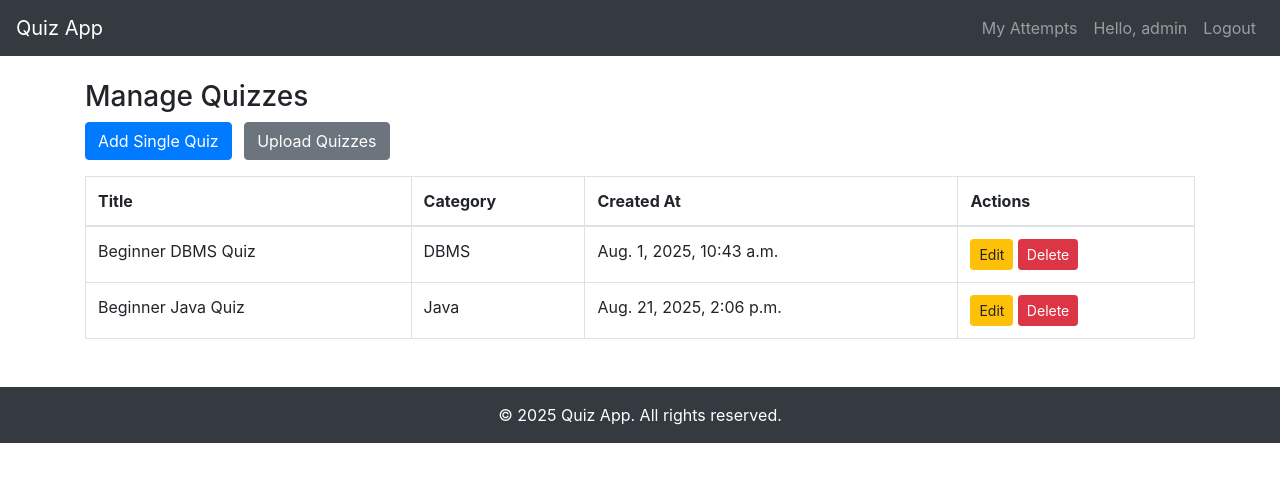
After one commit to Shinxhan/quiz-app, a Django app: page /admin_manage_quizzes/ in a window 1280 px wide. The commit adds this page. Shown: the top 482 px of the page. Run offline with Django 5.2, Linux system fonts and the light colour scheme; a user stored in the database is signed in; data comes from the database, SQL or seed files in the repository; both versions use the stored data as it was after the commit; some libraries are stand-ins or nearby versions.

Commit message:
quiz management added

```diff
--- a/core/views.py
+++ b/core/views.py
@@ -19,6 +19,73 @@ from django.shortcuts import render, redirect, get_object_or_404
 from django.contrib import messages
 import csv
 from io import TextIOWrapper
+
+@staff_member_required
+def admin_manage_quizzes(request):
+    quizzes = Quiz.objects.all()
+    return render(request, 'core/admin_quizzes.html', {'quizzes': quizzes})
+
+@staff_member_required
+def admin_add_quiz(request):
+    categories = Category.objects.all()
+    if request.method == 'POST':
+        title = request.POST.get('title')
+        category_id = request.POST.get('category')
+        category = Category.objects.get(id=category_id)
+        if Quiz.objects.filter(title=title, category=category).exists():
+            messages.error(request, "Quiz already exists.")
+        else:
+            Quiz.objects.create(title=title, category=category)
+            messages.success(request, "Quiz created successfully.")
+        return redirect('admin_manage_quizzes')
+    return render(request, 'core/admin_add_quiz.html', {'categories':categories})
+
+@staff_member_required
+def edit_quiz(request, quiz_id):
+    categories = Category.objects.all()
+    quiz = get_object_or_404(Quiz, id=quiz_id)
+
+    if request.method == 'POST':
+        quiz.title = request.POST.get('title')
+        quiz.category_id = request.POST.get('category')
+        quiz.category = Category.objects.get(id=quiz.category_id)
+        if Quiz.objects.filter(title=quiz.title, category=quiz.category).exists():
+            messages.error(request, "Quiz already exists.")
+        else:
+            quiz.save()
+
+        messages.success(request, "Quiz updated successfully.")
+        return redirect('admin_manage_quizzes')
+
+    return render(request, 'core/admin_edit_quiz.html', {'quiz': quiz, 'categories':categories})
+
+@staff_member_required
+def delete_quiz(request, quiz_id):
+    quiz = get_object_or_404(Quiz, id=quiz_id)
+    quiz.delete()
+    messages.success(request, "Quiz deleted.")
+    return redirect('admin_manage_quizzes')
+
+@staff_member_required
+def upload_quizzes_csv(request):
+    if request.method == 'POST':
+        csv_file = request.FILES['csv_file']
+        file_data = TextIOWrapper(csv_file.file, encoding='utf-8')
+        reader = csv.DictReader(file_data)
+
+        for row in reader:
+            title = row['title']
+            category = row['category']
+            category_qs = Category.objects.filter(name=category)
+            if category_qs.exists():
+                category = category_qs.first()
+                if not Quiz.objects.filter(title=title, category=category).exists():
+                    Quiz.objects.create(title=title, category=category)
+
+        messages.success(request, "Quizzes uploaded successfully.")
+        return redirect('admin_manage_quizzes')
+
+    return render(request, 'core/admin_upload_quizzes.html')
 
 @staff_member_required
 def admin_manage_users(request):
--- a/quiz_project/urls.py
+++ b/quiz_project/urls.py
@@ -19,6 +19,18 @@ from django.urls import path
 from core import views
 urlpatterns = [
 path('admin/dashboard/', views.admin_dashboard, name='admin_dashboard'),
+path('admin/users/', views.admin_manage_users, name='admin_manage_users'),
+    path('admin/users/add/', views.admin_add_user, name='admin_add_user'),
+    path('admin/users/edit/<int:user_id>/', views.edit_user, name='edit_user'),
+    path('admin/users/upload_csv/', views.upload_users_csv, name='upload_users_csv'),
+    path('admin/users/delete/<int:user_id>/', views.delete_user, name='delete_user'),
+    path('admin_manage_users/', views.admin_manage_users, name='admin_manage_users'),
+    path('admin/quizzes/', views.admin_manage_quizzes, name='admin_manage_quizzes'),
+    path('admin/quizzes/add/', views.admin_add_quiz, name='admin_add_quiz'),
+    path('admin/quizzes/upload_csv/', views.upload_quizzes_csv, name='upload_quizzes_csv'),
+    path('admin/quizzes/edit/<int:quiz_id>/', views.edit_quiz, name='edit_quiz'),\
+    path('admin/quizzes/delete/<int:quiz_id>/', views.delete_quiz, name='delete_quiz'),
+    path('admin_manage_quizzes/', views.admin_manage_quizzes, name='admin_manage_quizzes'),
  path('admin/', admin.site.urls),
  path('', views.home, name='home'),
  path('register/', views.register, name='register'),
@@ -29,12 +41,7 @@ path('admin/dashboard/', views.admin_dashboard, name='admin_dashboard'),
 path('quiz/attempt/', views.attempt_quiz, name='attempt_quiz'),
 path('quiz/result/', views.quiz_result, name='quiz_result'),
 path('my-attempts/', views.my_attempts, name='my_attempts'),
-    path('admin/users/', views.admin_manage_users, name='admin_manage_users'),
-    path('admin/users/add/', views.admin_add_user, name='admin_add_user'),
-    path('admin/users/edit/<int:user_id>/', views.edit_user, name='edit_user'),
-    path('admin/users/upload_csv/', views.upload_users_csv, name='upload_users_csv'),
-    path('admin/users/delete/<int:user_id>/', views.delete_user, name='delete_user'),
-    path('admin_manage_users/', views.admin_manage_users, name='admin_manage_users'),
+
 
 
 ]
--- a/templates/core/admin_dashboard.html
+++ b/templates/core/admin_dashboard.html
@@ -35,7 +35,7 @@
         <div class="card text-white bg-success mb-3">
             <div class="card-body">
                 <h5 class="card-title">Manage Quizzes</h5>
-                <a href="#" class="btn btn-light">Go</a>
+                <a href="{% url 'admin_manage_quizzes' %}" class="btn btn-light">Go</a>
             </div>
         </div>
     </div>
--- /dev/null
+++ b/templates/core/admin_quizzes.html
@@ -0,0 +1,28 @@
+{% extends 'core/base.html' %}
+{% block content %}
+<h3>Manage Quizzes</h3>
+
+<a href="{% url 'admin_add_quiz' %}" class="btn btn-primary mb-3">Add Single Quiz</a>
+<a href="{% url 'upload_quizzes_csv' %}" class="btn btn-secondary mb-3 ml-2">Upload Quizzes</a>
+
+<table class="table table-bordered">
+    <thead>
+        <tr>
+            <th>Title</th><th>Category</th><th>Created At</th><th>Actions</th>
+        </tr>
+    </thead>
+    <tbody>
+        {% for quiz in quizzes %}
+        <tr>
+            <td>{{ quiz.title }}</td>
+            <td>{{ quiz.category }}</td>
+            <td>{{ quiz.created_at }}</td>
+            <td>
+	    <a href="{% url 'edit_quiz' quiz.id %}" class="btn btn-warning btn-sm">Edit</a>
+                <a href="{% url 'delete_quiz' quiz.id %}" class="btn btn-danger btn-sm">Delete</a>
+            </td>
+        </tr>
+        {% endfor %}
+    </tbody>
+</table>
+{% endblock %}
```
Also changed, not shown: templates/core/admin_add_quiz.html (added, +15 -0 lines), templates/core/admin_edit_quiz.html (added, +16 -0 lines), templates/core/admin_upload_quizzes.html (added, +10 -0 lines), db.sqlite3.
